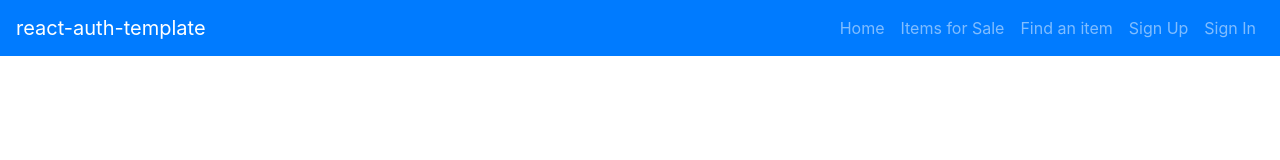
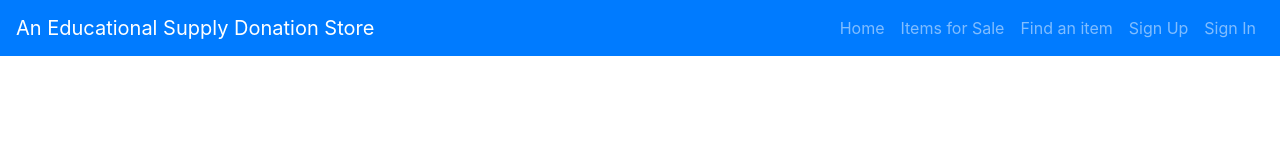
Before and after one commit to worldwide-coders/educational-store, a React app: page /#/carts in a window 1280 px wide. Built offline with nearby package versions, Linux system fonts and the light colour scheme.

Commit message:
Added our name to the Navbar, title, and favicon

```diff
--- a/public/index.html
+++ b/public/index.html
@@ -9,9 +9,9 @@ unless you know exactly what you're doing! -->
     <meta name="theme-color" content="#000000">
 
     <link rel="manifest" href="%PUBLIC_URL%/manifest.json">
-    <link rel="shortcut icon" href="%PUBLIC_URL%/favicon.ico">
+    <link rel="shortcut icon" href="../images/pencil.jpeg">
 
-    <title>React App</title>
+    <title>An Educational Supply Donation Store</title>
   </head>
   <body>
     <noscript>
--- a/src/components/Header/Header.js
+++ b/src/components/Header/Header.js
@@ -29,7 +29,7 @@ const alwaysOptions = (
 const Header = ({ user }) => (
   <Navbar bg="primary" variant="dark" expand="md">
     <Navbar.Brand href="#">
-      react-auth-template
+      An Educational Supply Donation Store
     </Navbar.Brand>
     <Navbar.Toggle aria-controls="basic-navbar-nav" />
     <Navbar.Collapse id="basic-navbar-nav">
--- a/src/components/auth/ChangePassword/ChangePassword.js
+++ b/src/components/auth/ChangePassword/ChangePassword.js
@@ -6,6 +6,8 @@ import messages from '../../AutoDismissAlert/messages'
 
 import Form from 'react-bootstrap/Form'
 import Button from 'react-bootstrap/Button'
+
+//  import Layout from './../../../components/shared/Layout/Layout'
 
 class ChangePassword extends Component {
   constructor () {
@@ -47,6 +49,7 @@ class ChangePassword extends Component {
     const { oldPassword, newPassword } = this.state
 
     return (
+      //  <Layout>
       <div className="row">
         <div className="col-sm-10 col-md-8 mx-auto mt-5">
           <h3>Change Password</h3>
@@ -82,6 +85,7 @@ class ChangePassword extends Component {
           </Form>
         </div>
       </div>
+    //  </Layout>
     )
   }
 }
```
Also changed, not shown: src/components/shared/Footer/Footer.js (+7 -0 lines), public/images/pencil.jpeg (added).
